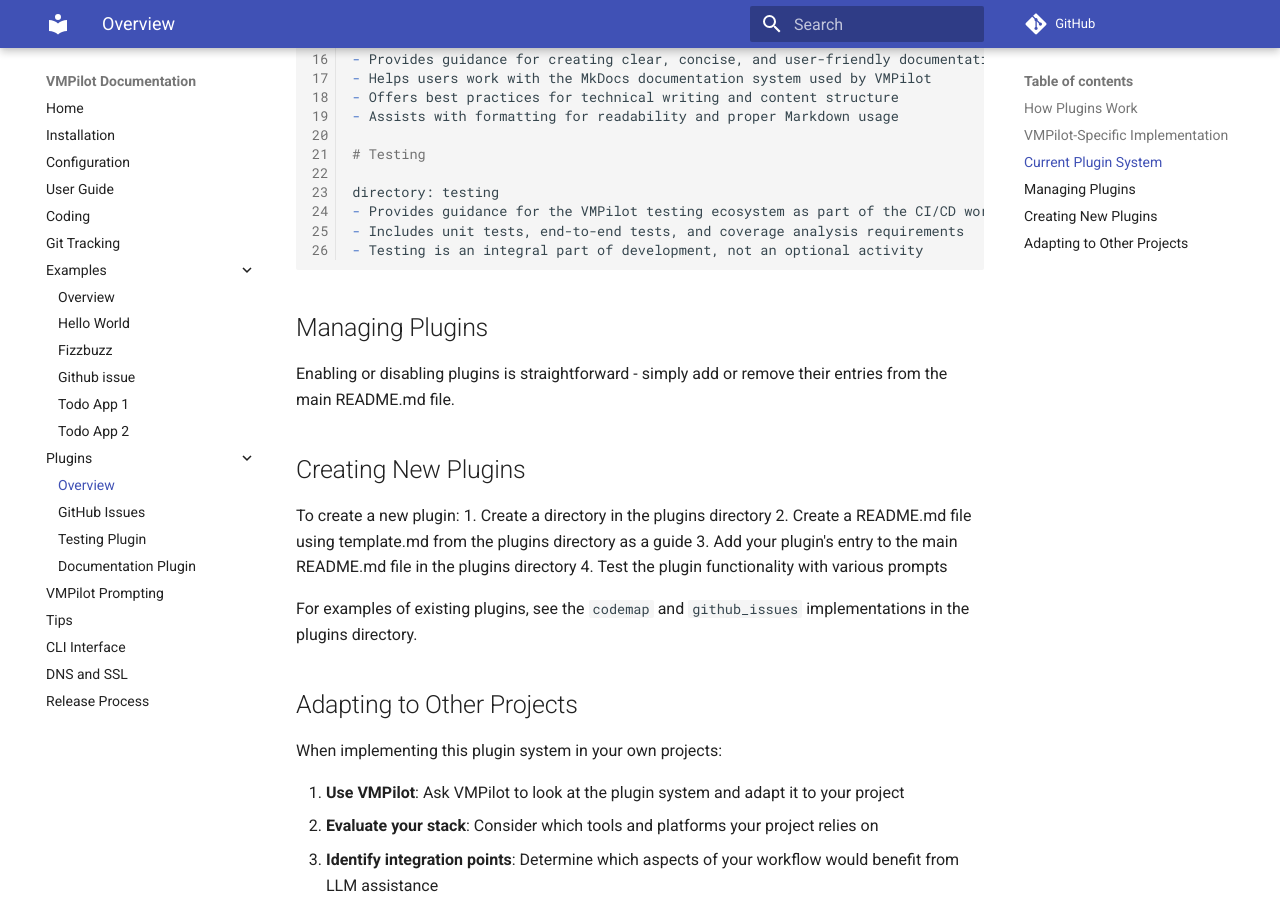
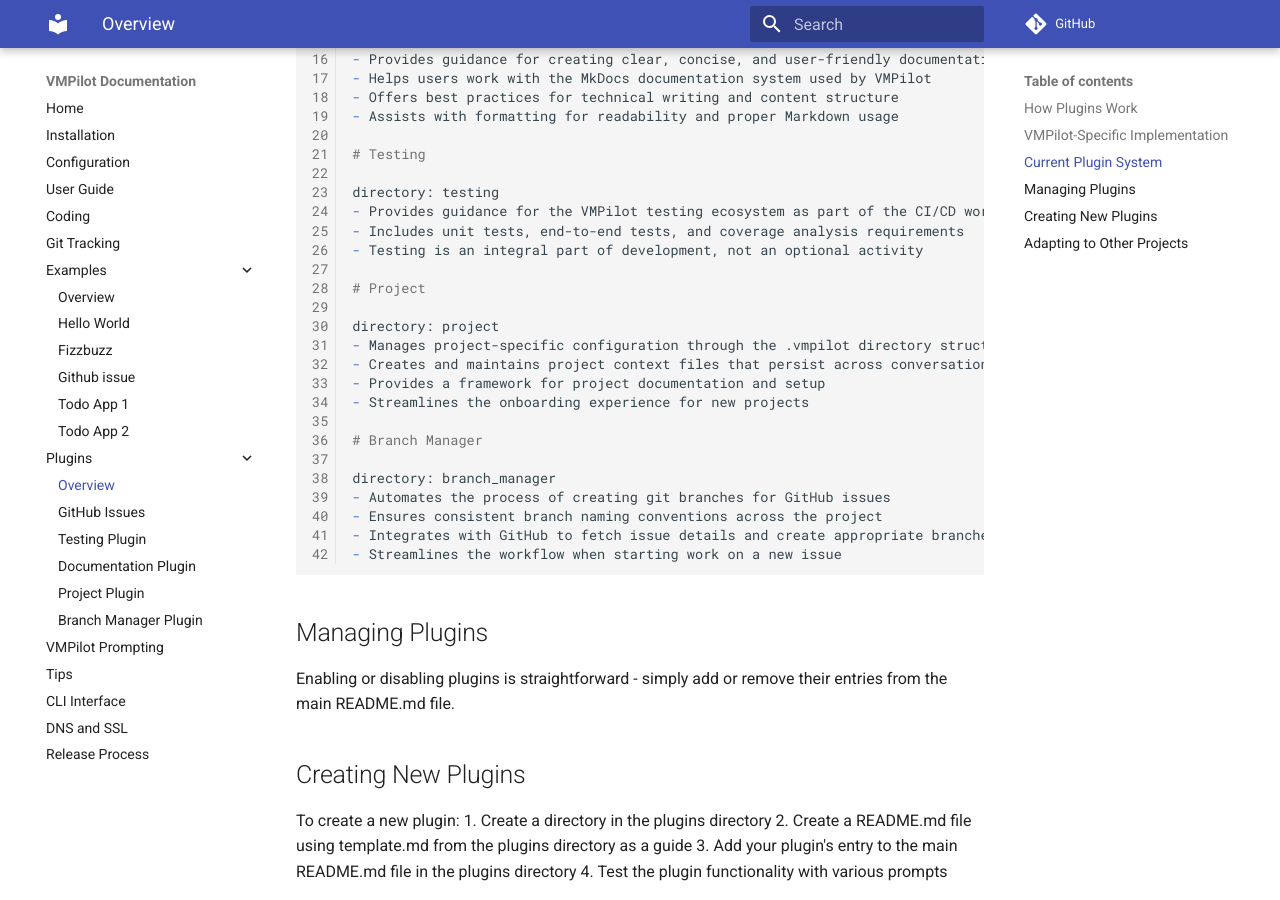
Before and after one commit to drorm/vmpilot, an MkDocs documentation site: the page built from docs/source/plugins/overview.md, in a window 1280 px wide and 900 px high, scrolled down 1171 px. Built offline with MkDocs 1.6.1 and Material for MkDocs 9.7.7, drawn with Linux system fonts in a browser that asks for light colours; comment, search, counter and statistics services are not loaded.

Commit message:
Add Project and Branch Manager plugins
- Updated mkdocs.yml to include new plugins: Project and Branch Manager.
- Enhanced README in plugins directory to detail Project Plugin features and Branch Manager.
- Added documentation files for the new plugins: project.md and branch-manager.md.
- Modified overview.md to reflect the addition of new plugins.
- Addressed enhancements for managing project-specific configurations and branching processes.

````diff
--- a/docs/source/plugins/overview.md
+++ b/docs/source/plugins/overview.md
@@ -48,6 +48,22 @@ directory: testing
 - Provides guidance for the VMPilot testing ecosystem as part of the CI/CD workflow
 - Includes unit tests, end-to-end tests, and coverage analysis requirements
 - Testing is an integral part of development, not an optional activity
+
+# Project
+
+directory: project
+- Manages project-specific configuration through the .vmpilot directory structure
+- Creates and maintains project context files that persist across conversations
+- Provides a framework for project documentation and setup
+- Streamlines the onboarding experience for new projects
+
+# Branch Manager
+
+directory: branch_manager
+- Automates the process of creating git branches for GitHub issues
+- Ensures consistent branch naming conventions across the project
+- Integrates with GitHub to fetch issue details and create appropriate branches
+- Streamlines the workflow when starting work on a new issue
 ```
 
 ## Managing Plugins
--- a/mkdocs.yml
+++ b/mkdocs.yml
@@ -29,6 +29,8 @@ nav:
         - GitHub Issues: plugins/github.md
         - Testing Plugin: plugins/testing.md
         - Documentation Plugin: plugins/documentation.md
+        - Project Plugin: plugins/project.md
+        - Branch Manager Plugin: plugins/branch-manager.md
     - VMPilot Prompting: prompting.md
     - Tips: tips.md
     - CLI Interface: cli.md
````
Also changed, not shown: docs/source/plugins/branch-manager.md (added, +55 -0 lines), docs/source/plugins/project.md (added, +87 -0 lines), src/vmpilot/plugins/README.md (+7 -0 lines).
